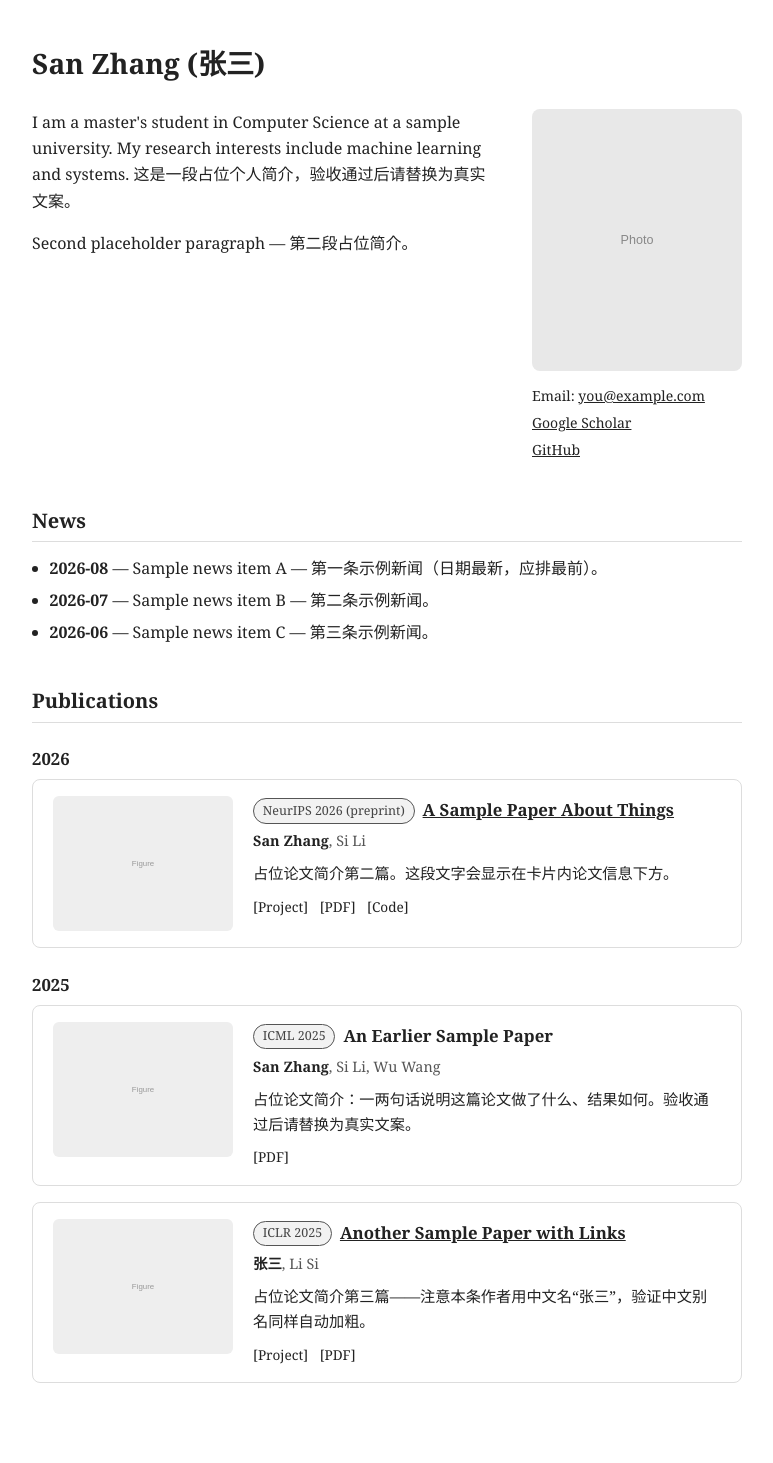
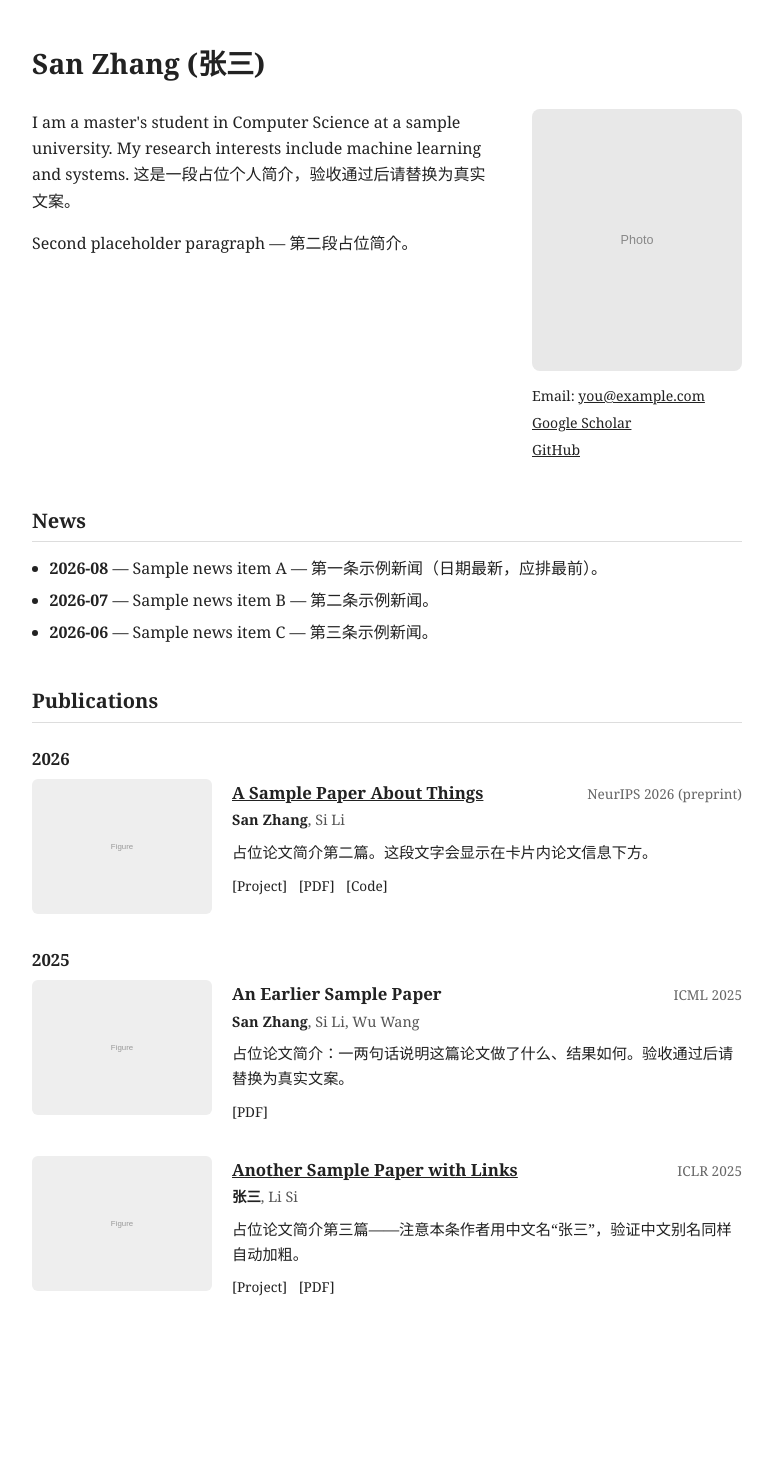
Before and after one commit to Sitaye/sitaye.github.io, a Jekyll site: the page built from index.html, in a window 1280 px wide. Shown: the whole page, without its empty margins (253-1026 px from the left). Built offline with Jekyll 4.4.1, drawn with Linux system fonts in a browser that asks for light colours; after the commit the page ends 1395 px from its top, so only the background shows below that.

Commit message:
style: flat publication cards without borders, venue as plain top-right label

```diff
--- a/_layouts/home.html
+++ b/_layouts/home.html
@@ -35,11 +35,13 @@
           <div class="pub-figure"><img src="{{ pub.figure | relative_url }}" alt=""></div>
           {%- endif -%}
           <div class="pub-body">
-            <h4 class="pub-title">
-              {%- if pub.venue -%}<span class="pub-venue-badge">{{ pub.venue }}</span>{%- endif -%}
-              {%- if pub.links.project -%}<a href="{{ pub.links.project }}">{{ pub.title }}</a>
-              {%- else -%}{{ pub.title }}{%- endif -%}
-            </h4>
+            <div class="pub-head">
+              <h4 class="pub-title">
+                {%- if pub.links.project -%}<a href="{{ pub.links.project }}">{{ pub.title }}</a>
+                {%- else -%}{{ pub.title }}{%- endif -%}
+              </h4>
+              {%- if pub.venue -%}<span class="pub-venue-tag">{{ pub.venue }}</span>{%- endif -%}
+            </div>
             <p class="pub-authors">
               {%- for a in pub.authors -%}
                 {%- assign me = false -%}
--- a/assets/style.css
+++ b/assets/style.css
@@ -72,10 +72,7 @@ h2 {
   display: flex;
   gap: 1.25rem;
   align-items: flex-start;
-  border: 1px solid #ddd;
-  border-radius: 8px;
-  padding: 1rem 1.25rem;
-  margin-bottom: 1rem;
+  margin-bottom: 2rem;
 }
 
 .pub-figure { flex: 0 0 180px; }
@@ -88,23 +85,24 @@ h2 {
 
 .pub-body { flex: 1 1 auto; min-width: 0; }
 
+.pub-head {
+  display: flex;
+  justify-content: space-between;
+  align-items: baseline;
+  gap: 1rem;
+  flex-wrap: wrap;
+}
+
 .pub-title {
-  margin: 0 0 0.35rem;
+  margin: 0;
   font-size: 1.05rem;
   font-weight: 600;
 }
 
-.pub-venue-badge {
-  display: inline-block;
-  margin-right: 0.5rem;
-  padding: 0.08rem 0.55rem;
-  border: 1px solid #555;
-  border-radius: 999px;
-  font-size: 0.78rem;
-  font-weight: 500;
-  color: #444;
-  background: #f2f2f2;
-  vertical-align: 0.12em;
+.pub-venue-tag {
+  margin-left: auto;
+  font-size: 0.85rem;
+  color: #666;
   white-space: nowrap;
 }
 
```
